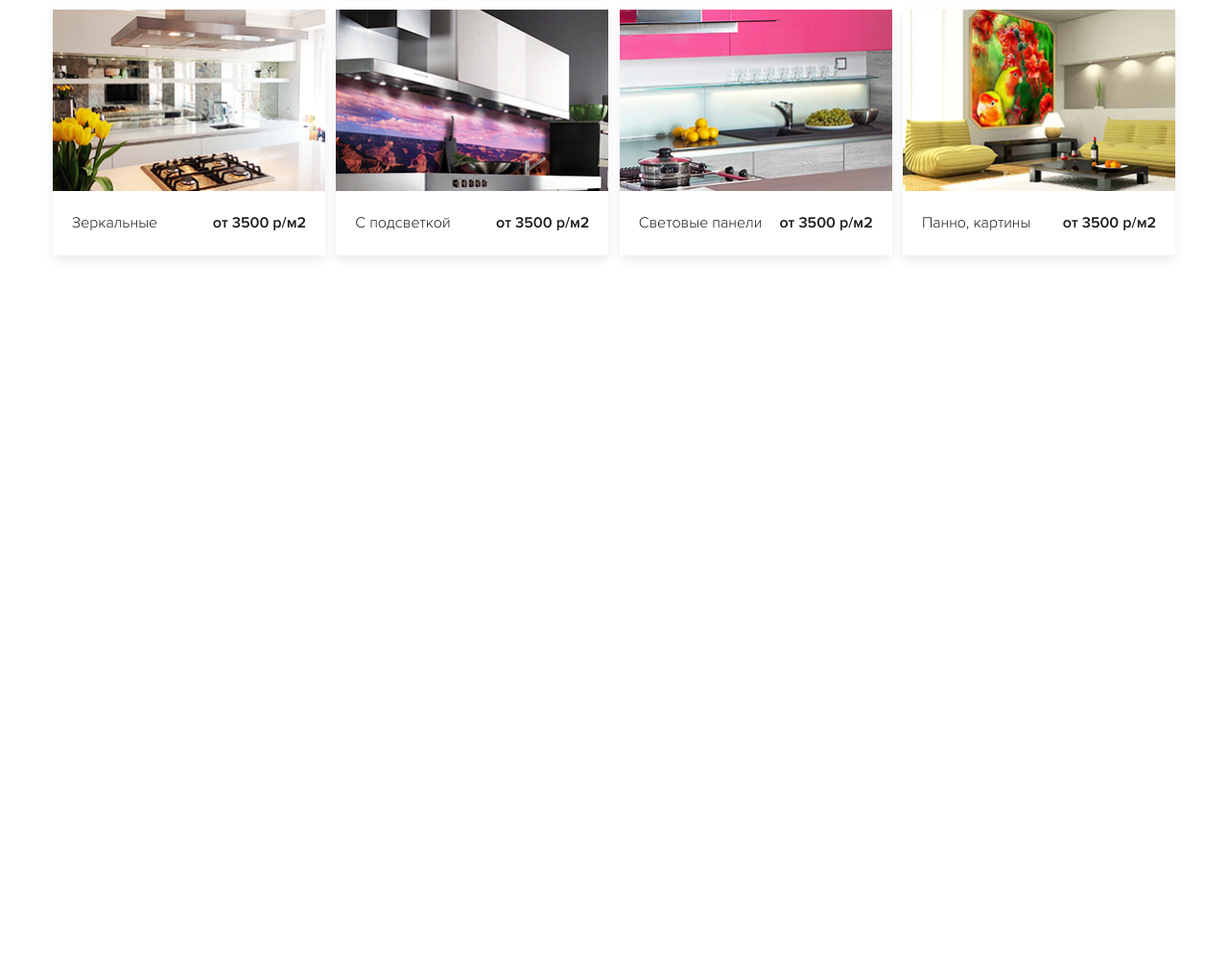
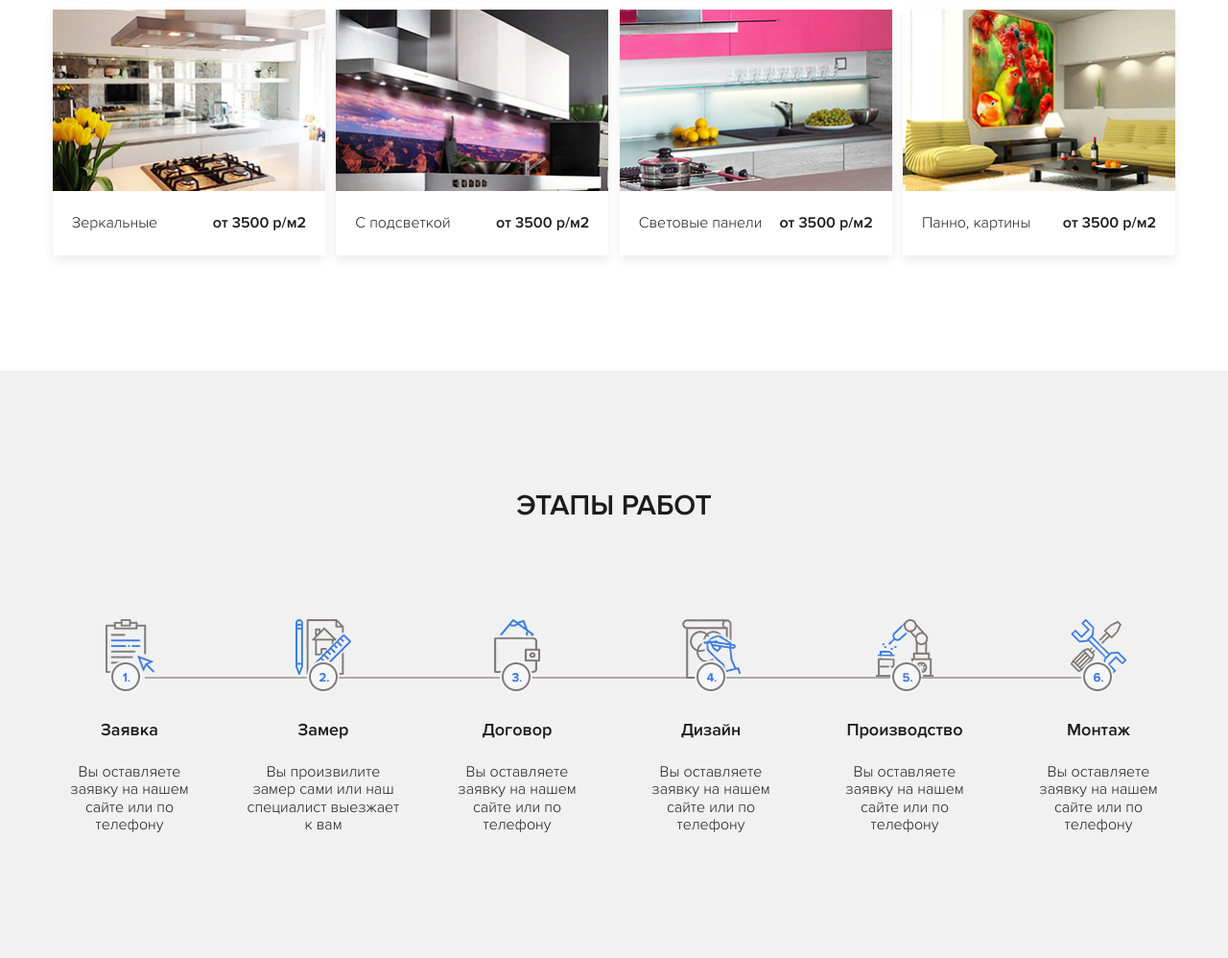
Before and after one commit to nikolay-mumyatov/fabrika, a plain HTML site: page index.html in a window 1280 px wide. Shown: the part 4656-5654 px from the top of the page at 96% size. Before the commit the page ends 5042 px from the top, so only its background shows below. Drawn offline with Linux system fonts and the light colour scheme.

Commit message:
Верстка блока "Этапы работ"(.steps) + адаптив.

```diff
--- a/index.html
+++ b/index.html
@@ -360,6 +360,51 @@
                 </div> <!-- /.section-group -->
             </div> <!-- /.container -->
         </section> <!-- /.section price -->
+
+        <section class="section steps">
+            <div class="container">
+                <h2 class="section-title section__title">Этапы работ</h2>
+                <div class="steps-block">
+                    <div class="step step__margin">
+                        <img src="img/steps/step_1.png" alt="Заявка" class="step__img">
+                        <h4 class="step__title">Заявка</h4>
+                        <p class="step__text">Вы оставляете заявку на нашем сайте или по телефону</p>
+                    </div> <!-- /.step -->
+
+                    <div class="step step__margin">
+                        <img src="img/steps/step_2.png" alt="Замер" class="step__img">
+                        <h4 class="step__title">Замер</h4>
+                        <p class="step__text">Вы произвилите замер сами или наш специалист выезжает к вам</p>
+                    </div> <!-- /.step -->
+
+                    <div class="step step__margin">
+                        <img src="img/steps/step_3.png" alt="Договор" class="step__img">
+                        <h4 class="step__title">Договор</h4>
+                        <p class="step__text">Вы оставляете заявку на нашем сайте или по телефону</p>
+                    </div> <!-- /.step -->
+
+                    <div class="step step__margin">
+                        <img src="img/steps/step_4.png" alt="Дизайн" class="step__img">
+                        <h4 class="step__title">Дизайн</h4>
+                        <p class="step__text">Вы оставляете заявку на нашем сайте или по телефону</p>
+                    </div> <!-- /.step -->
+
+                    <div class="step step__margin">
+                        <img src="img/steps/step_5.png" alt="Производство" class="step__img">
+                        <h4 class="step__title">Производство</h4>
+                        <p class="step__text">Вы оставляете заявку на нашем сайте или по телефону</p>
+                    </div> <!-- /.step -->
+
+                    <div class="step step__margin">
+                        <img src="img/steps/step_6.png" alt="Монтаж" class="step__img">
+                        <h4 class="step__title">Монтаж</h4>
+                        <p class="step__text">Вы оставляете заявку на нашем сайте или по телефону</p>
+                    </div> <!-- /.step -->
+
+                </div>
+                <!-- /.steps-block -->
+            </div> <!-- /.container -->
+        </section> <!-- /.section steps -->
     </main>
 
     <script src="js/jquery-3.4.1.min.js"></script>
--- a/scss/_interface.scss
+++ b/scss/_interface.scss
@@ -38,6 +38,10 @@ button{
     color: white;
     @include bold;
     text-decoration: none;
+    outline: none;
+    &:hover{
+        cursor: pointer;
+    }
 }
 
 .input {
--- /dev/null
+++ b/scss/blocks/_steps.scss
@@ -0,0 +1,117 @@
+.steps {
+    background-color: $bg-secondary;
+
+    &-block {
+        display: flex;
+        justify-content: space-between;
+        flex-wrap: wrap;
+
+        .step {
+            position: relative;
+            text-align: center;
+
+            &::before {
+                content: '';
+                width: 107%;
+                height: 2px;
+                background-color: rgba(126, 123, 120, 0.6);
+                display: block;
+                position: absolute;
+                top: 60px;
+                right: -67%;
+            }
+
+            &:last-child {
+                &::before {
+                    display: none;
+                }
+            }
+
+            .step__title {
+                font-size: 18px;
+                @include bold;
+            }
+
+            .step__text {
+                max-width: 160px;
+                margin: auto;
+                margin-bottom: 30px;
+            }
+        }
+    }
+}
+
+@media (max-width: 1050px) {
+    .steps {
+        .step {
+            &::before {
+                width: 100%;
+                right: -60%;
+            }
+        }
+    }
+}
+
+@media (max-width: 989px) {
+    .steps {
+        &-block {
+            .step {
+                flex-basis: 33%;
+
+                &::before {
+                    width: 90%;
+                    right: -47%;
+                }
+
+                &:nth-child(3) {
+                    &::before {
+                        display: none;
+                    }
+                }
+
+                &:last-child {
+                    &::before {
+                        display: none;
+                    }
+                }
+            }
+        }
+    }
+}
+
+@media (max-width: 690px) {
+    .steps {
+        &-block {
+            .step {
+                flex-basis: 33%;
+
+                &::before {
+                    width: 81%;
+                    right: -41%;
+                }
+            }
+        }
+    }
+}
+
+@media (max-width: 576px) {
+    .steps {
+        &-block {
+            .step {
+                flex-basis: 100%;
+
+                &::before {
+                    display: none;
+                }
+            }
+
+            .step__margin {
+                margin-bottom: 50px;
+
+                &:last-child {
+                    margin-bottom: 0px;
+                }
+            }
+        }
+    }
+}
--- a/scss/style.scss
+++ b/scss/style.scss
@@ -10,3 +10,4 @@
 @import "blocks/catalog"; // Блок catalog.
 @import "blocks/blog"; // Блок blog.
 @import "blocks/price"; // Блок price.
+@import "blocks/steps"; // Блок steps.
```
Also changed, not shown: css/style.min.css, img/steps/step_1.png (added), img/steps/step_2.png (added), img/steps/step_3.png (added), img/steps/step_4.png (added), img/steps/step_5.png (added), img/steps/step_6.png (added), 1 other file.
